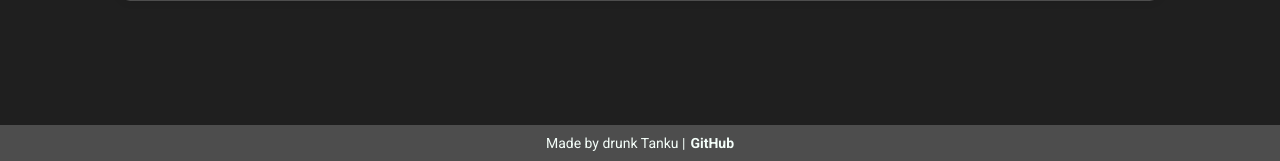
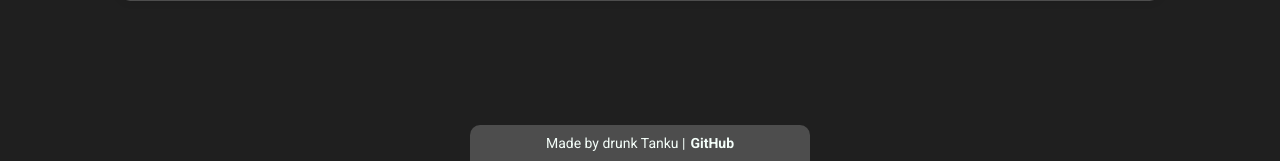
Before and after one commit to Tankudoraiba/bin-chan, a Flask app: page / in a window 1280 px wide. Shown: the part 639-800 px from the top of the page. Run offline with Flask 3, Linux system fonts and the light colour scheme.

Commit message:
Footer change in css

```diff
--- a/static/css/style.css
+++ b/static/css/style.css
@@ -37,6 +37,10 @@ body {
     text-align: center;
     padding: 10px;
     font-size: 14px;
+    width: 25%;
+    align-self: center;
+    border-top-left-radius: 10px;
+    border-top-right-radius: 10px;
 }
 
 .footer a {
```
